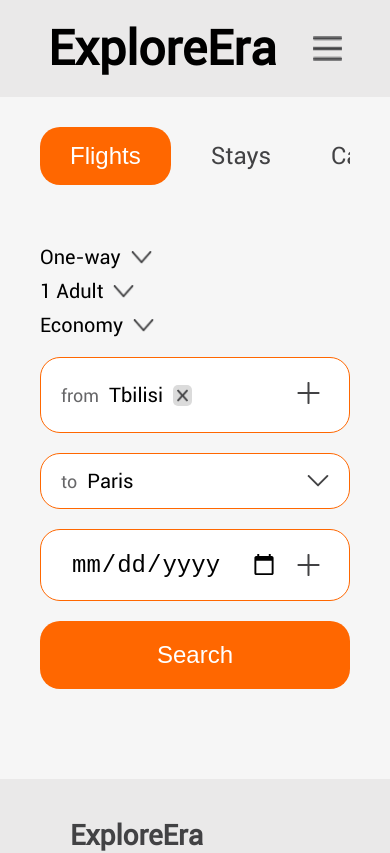
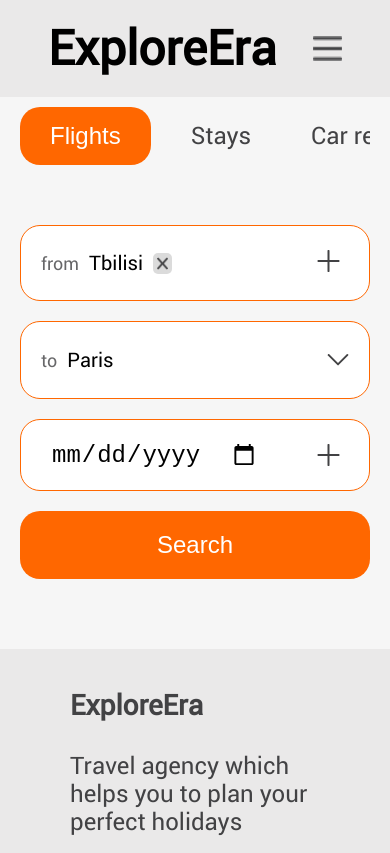
Before and after one commit to Tornike512/Unilab-Figma-Website, a React (Vite) app: page /bookflight in a window 390 px wide. Shown: the top 853 px of the page. Built offline with nearby package versions, Linux system fonts and the light colour scheme.

Commit message:
Fix: Filter by Location Grid Small Screen Bug

```diff
--- a/src/pages/BookFlightPage/BookFlightPage.scss
+++ b/src/pages/BookFlightPage/BookFlightPage.scss
@@ -18,6 +18,10 @@
 
     @include lg {
       padding: 30px 40px;
+    }
+
+    @include sm {
+      padding: 10px 20px;
     }
 
     ul {
@@ -80,8 +84,7 @@
       margin-bottom: 20px;
 
       @include sm {
-        grid-template-columns: 1fr;
-        row-gap: 10px;
+        display: none;
       }
 
       .additional-filter-item {
@@ -158,6 +161,12 @@
         .add-city,
         .add-finish-city {
           cursor: pointer;
+        }
+      }
+
+      @media (max-width: 480px) {
+        .filter-by-finish {
+          padding: 26px 20px;
         }
       }
     }
```
